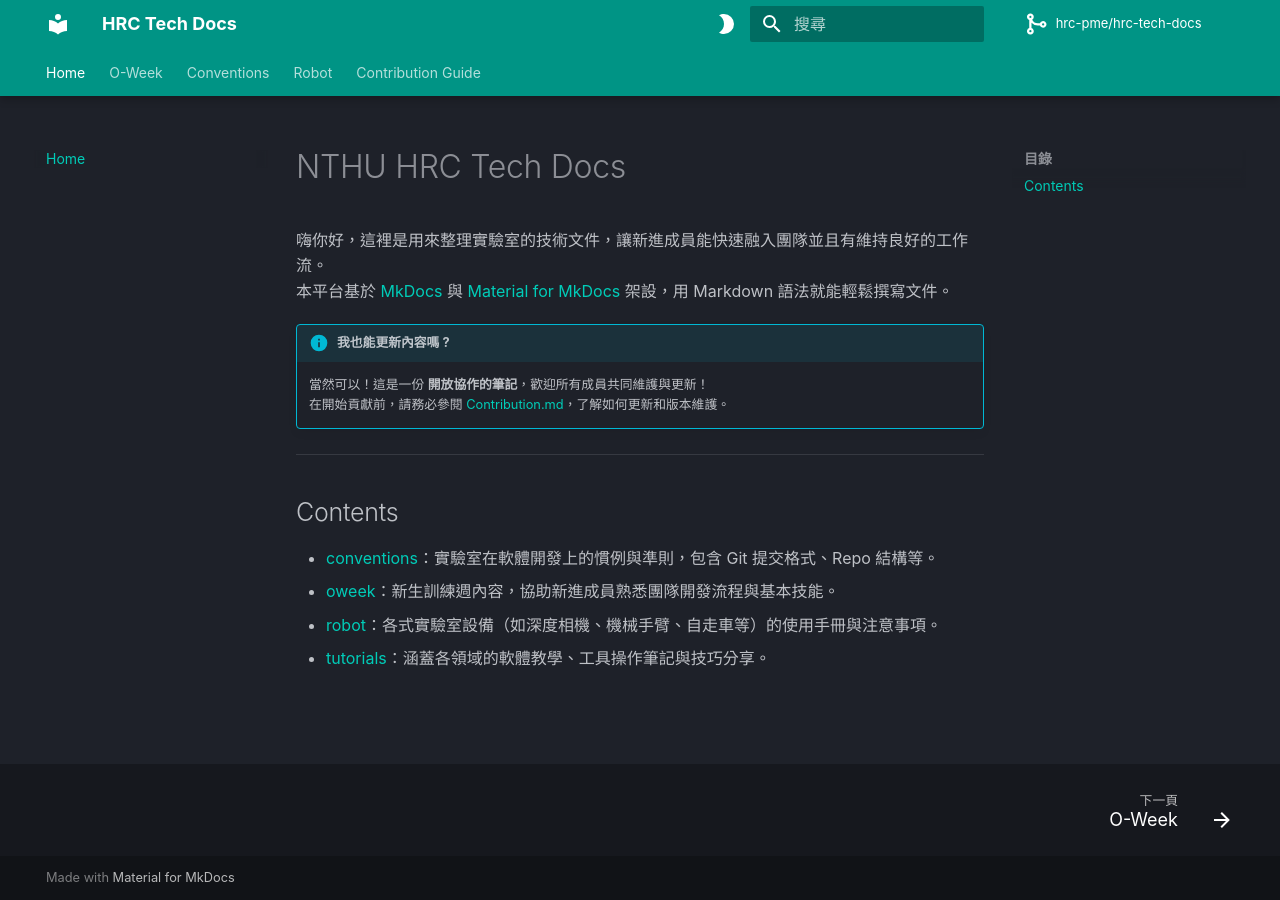
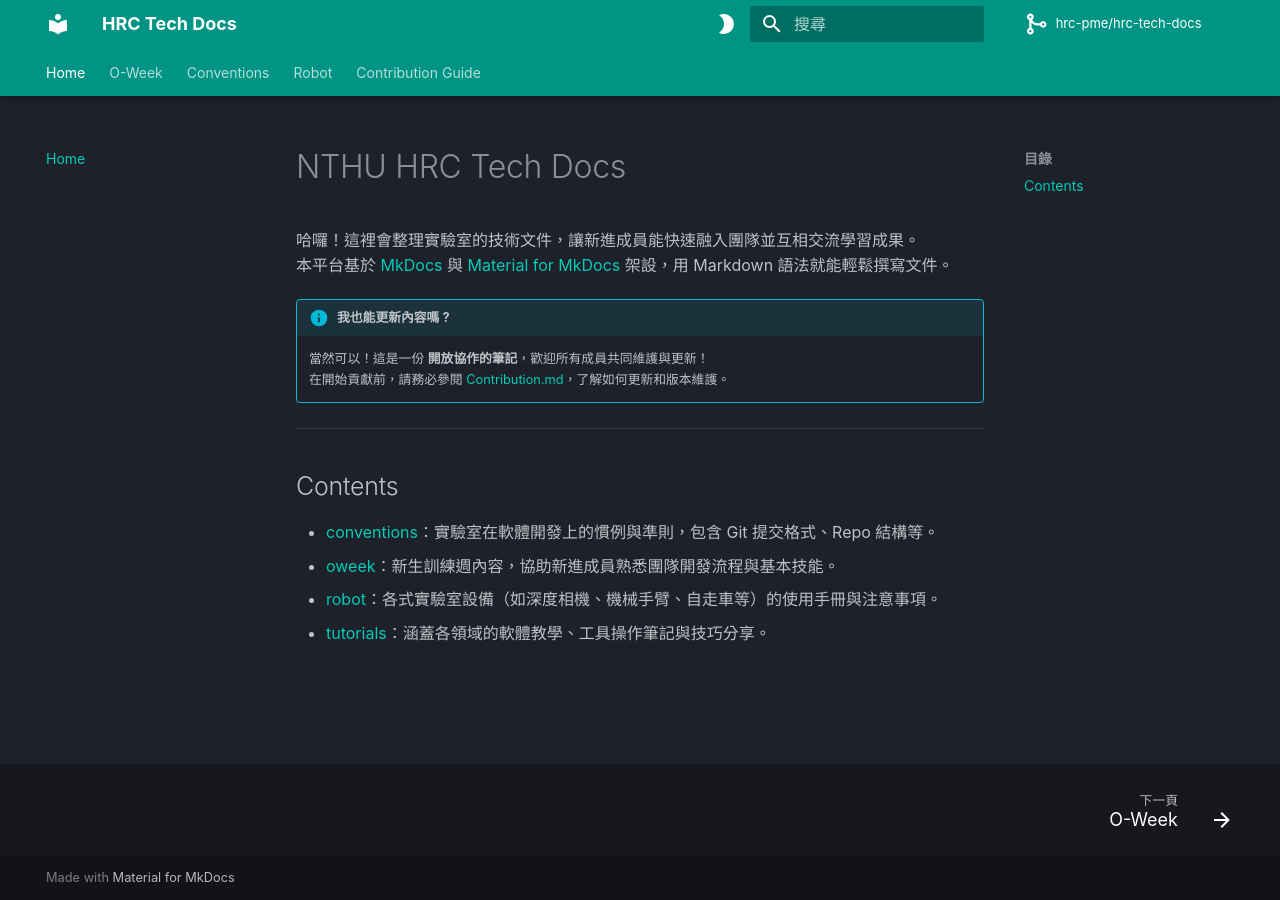
Before and after one commit to hrc-pme/O-Week, an MkDocs documentation site: the page built from docs/index.md, in a window 1280 px wide. Built offline with MkDocs 1.6.1 and Material for MkDocs 9.7.7, drawn with Linux system fonts in a browser that asks for light colours; some web fonts are replaced.

Commit message:
chore: alter welcome text

```diff
--- a/docs/index.md
+++ b/docs/index.md
@@ -1,6 +1,6 @@
 # NTHU HRC Tech Docs
 
-嗨你好，這裡是用來整理實驗室的技術文件，讓新進成員能快速融入團隊並且有維持良好的工作流。
+哈囉！這裡會整理實驗室的技術文件，讓新進成員能快速融入團隊並互相交流學習成果。
 本平台基於 [MkDocs](https://www.mkdocs.org/) 與 [Material for MkDocs](https://squidfunk.github.io/mkdocs-material/) 架設，用 Markdown 語法就能輕鬆撰寫文件。
 
 !!! info "我也能更新內容嗎 ?"
```
Also changed, not shown: docs/oweek/1.linux.md (+0 -1 lines).
